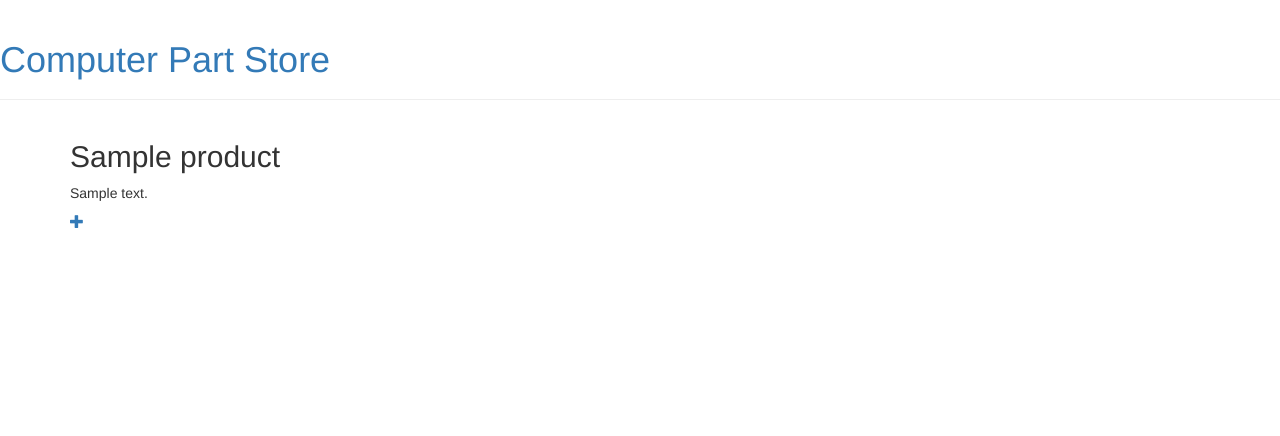
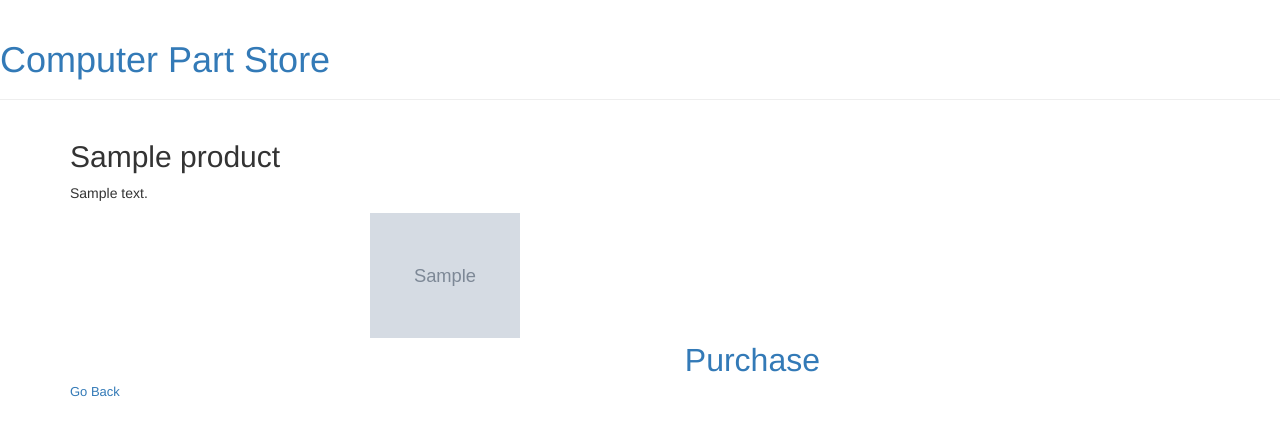
Before and after one commit to Paulcappaert/Ecommerce, a Django app: page /product/1/ in a window 1280 px wide. Shown: the top 436 px of the page. Run offline with Django 3.2, Linux system fonts and the light colour scheme; tables that the repository leaves empty hold one stand-in row (values such as "Sample post"); grey boxes marked "Sample" are stand-in pictures; some libraries are stand-ins or nearby versions.

Commit message:
added images to product and small visual changes

```diff
--- a/store/forms.py
+++ b/store/forms.py
@@ -12,4 +12,4 @@ class addForm(forms.ModelForm):
 
     class Meta:
         model = Product
-        fields = ('id', 'name','description', 'price')
+        fields = ('id', 'name','description', 'price', 'image')
--- a/store/models.py
+++ b/store/models.py
@@ -7,6 +7,7 @@ class Product(models.Model):
 	name = models.CharField(max_length=200)
 	description = models.TextField()
 	price = models.FloatField()
+	image = models.CharField(max_length=200, null=True)
 
 	def saveProduct(self):
 		self.save()
--- a/store/templates/store/fulfillmentPage.html
+++ b/store/templates/store/fulfillmentPage.html
@@ -11,7 +11,9 @@
 			<p> {{ order.recipient }} </p>
 			<p> {{ order.address }}</p>
 			<p> {{order.creditCard }}</p>
-			<a href="{% url 'remove' pk=order.pk %}">fulfill this order</a>
+			<div class="text-right">
+				<a  href="{% url 'remove' pk=order.pk %}">fulfill this order</a>
+			</div>
 		</div>
 	{% endfor %}
 {% endblock %}
--- a/store/templates/store/index.html
+++ b/store/templates/store/index.html
@@ -11,6 +11,9 @@
 			<h2><a href="{% url 'product' pk=product.id %}">{{ product.name }}</a></h2>
 			<p> {{ product.description }} </p>
 			<h3>${{ product.price }}</h3>
+			<div class = "text-center">
+					<img src="{{ product.image }}" style="width:150px; height:125px;">
+			</div>
 			{% if user.is_authenticated %}
 				<h2 class="text-right"><a href="{% url 'edit' pk=product.id %}"><span class="glyphicon glyphicon-edit"></span></a></h2>
 			{% endif %}
--- a/store/templates/store/productPage.html
+++ b/store/templates/store/productPage.html
@@ -3,5 +3,11 @@
 {% block content %}
 <h2>{{ product.name }}</h2>
 <p>{{ product.description }}<p>
-<a href="{% url 'order' pk=product.id %}" class="top-menu"><span class="glyphicon glyphicon-plus"></span></a>
+<div class="text-center">
+  <img src="{{ product.image }}" style="width:150px; height:125px;">
+</div>
+<div class="text-right">
+  <a href="{% url 'order' pk=product.id %}" ><font size="6">Purchase</font></a>
+</div>
+  <a href="{% url 'index' %}" ><font size="2">Go Back</font></a>
 {% endblock %}
--- a/store/views.py
+++ b/store/views.py
@@ -71,6 +71,7 @@ def editProductPage(request, pk):
 			form.initial['name'] = product.name
 			form.initial['description'] = product.description
 			form.initial['price'] = product.price
+			form.initial['image'] = product.image
 
 		return render(request, 'store/editProductPage.html', {'form': form})
 	else:
```
Also changed, not shown: store/migrations/0002_product_image.py (added).
